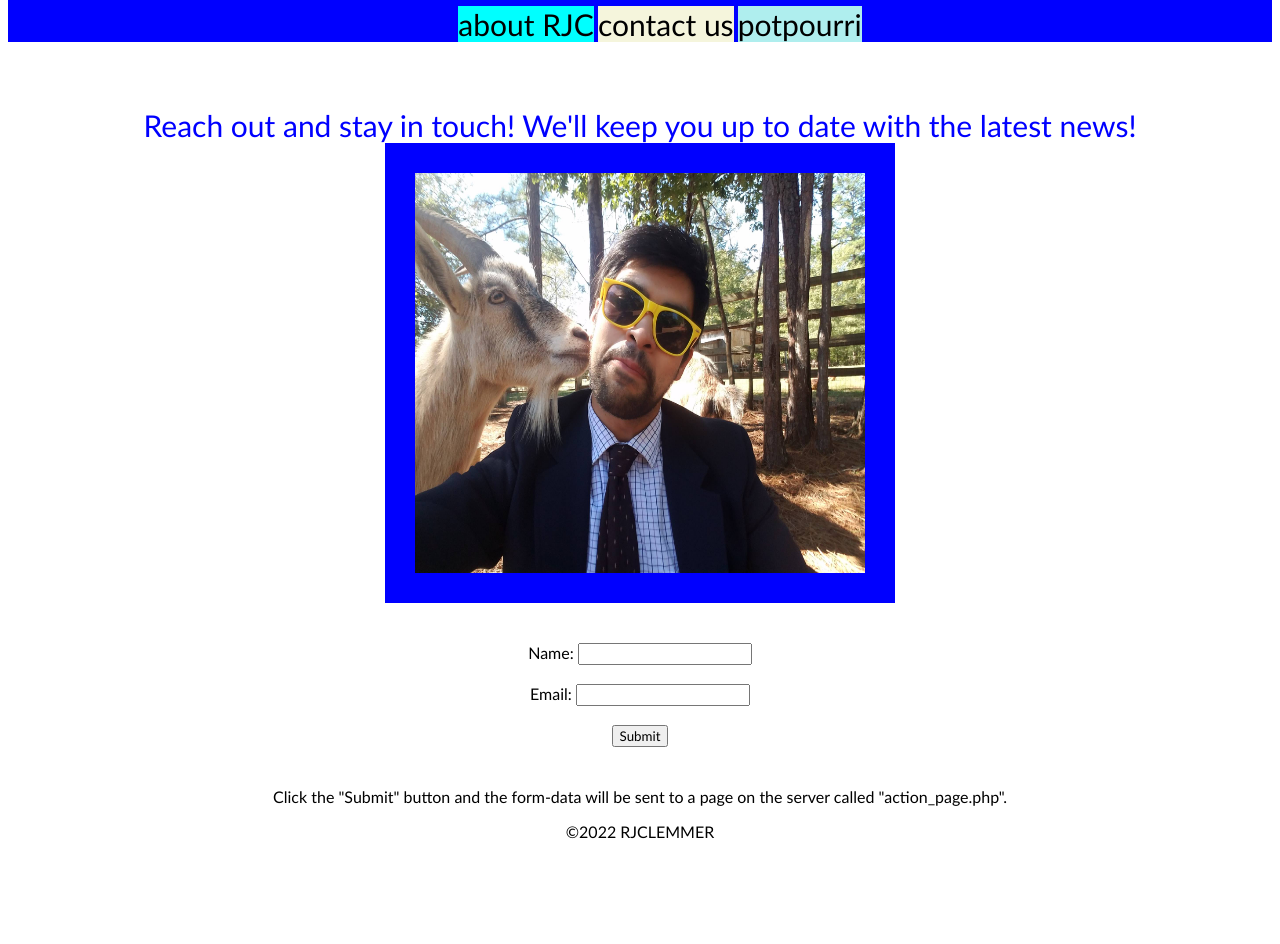
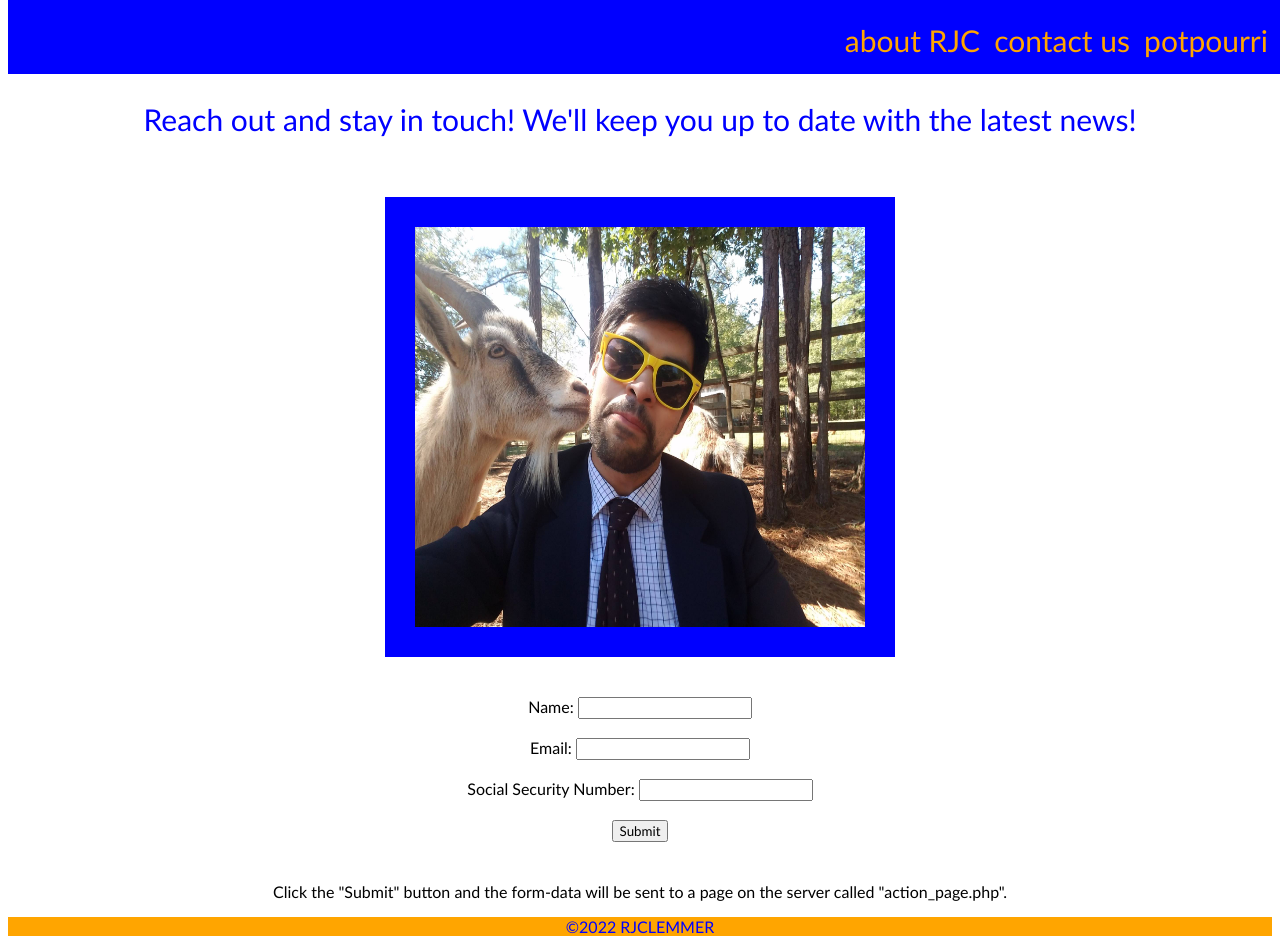
Before and after one commit to rjclemmer/miniproject, a plain HTML site: page index.html in a window 1280 px wide. Shown: the part 76-1020 px from the top of the page. Before the commit the page ends 925 px from the top, so only its background shows below. Drawn offline with Linux system fonts and the light colour scheme.

Commit message:
adjusted Nav elements

```diff
--- a/assets/style.css
+++ b/assets/style.css
@@ -15,11 +15,16 @@ header{
     text-align: center;
     color: orange;
     background-color: blue;
-    /*position: fixed;*/
+    position: fixed;
     display: block;
     top:0;
     width:100%;
     margin-bottom: auto;
+}
+
+nav{
+    display: flex;
+    justify-content: flex-end;
 }
 
 ul{
@@ -35,6 +40,11 @@ li{
     left: 0;
 }
 
+.padding-top{
+    padding-top:120px;
+    padding-bottom: 60px;
+}
+
 p1{
     color:blue;
     font-size: 30px;
@@ -46,6 +56,8 @@ p1{
 footer{
     display: block;
     text-align: center;
+    background-color: orange;
+    color: blue;
 }
 
 .padding{
@@ -70,16 +82,17 @@ form{
 }
 
 #ul1{
-    background-color: aqua;
-    color: black;
+    color: orange;
+    padding-left: 10px;
 }
 
 #ul2{
-    background-color: beige;
-    color: black;
+    color: orange;
+    padding-left: 10px;
 }
 
 #ul3{
-    background-color: paleturquoise;
-    color: black;
+    color: orange;
+    padding-left: 10px;
+    padding-right: 20px;
 }
--- a/index.html
+++ b/index.html
@@ -19,7 +19,7 @@
         </header>
         <br>
 
-        <section>
+        <section class="padding-top">
             <p1>Reach out and stay in touch! We'll keep you up to date with the latest news!</p1>
         </section>
         <section>
@@ -31,7 +31,9 @@
                 <label for="fname">Name:</label>
                 <input type="text" id="fname" name="fname"><br><br>
                 <label for="email">Email:</label>
-                <input type="text" id="lname" name="lname"><br><br>
+                <input type="text" id="email" name="email"><br><br>
+                <label for="Social Security #">Social Security Number:</label>
+                <input for="text" id="ssn" name="ssn"><br><br>
                 <input type="submit" value="Submit">
               </form>
 
```
